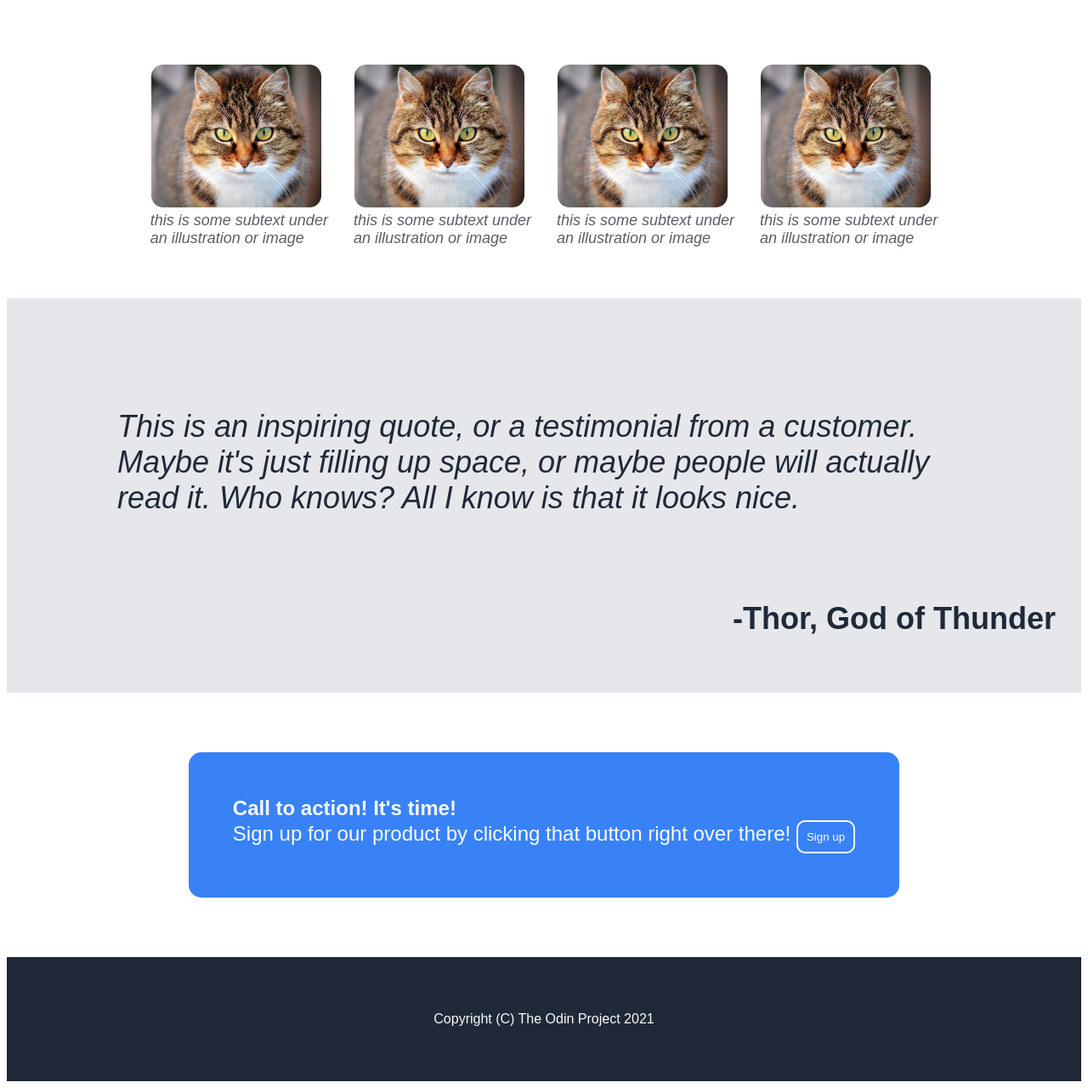
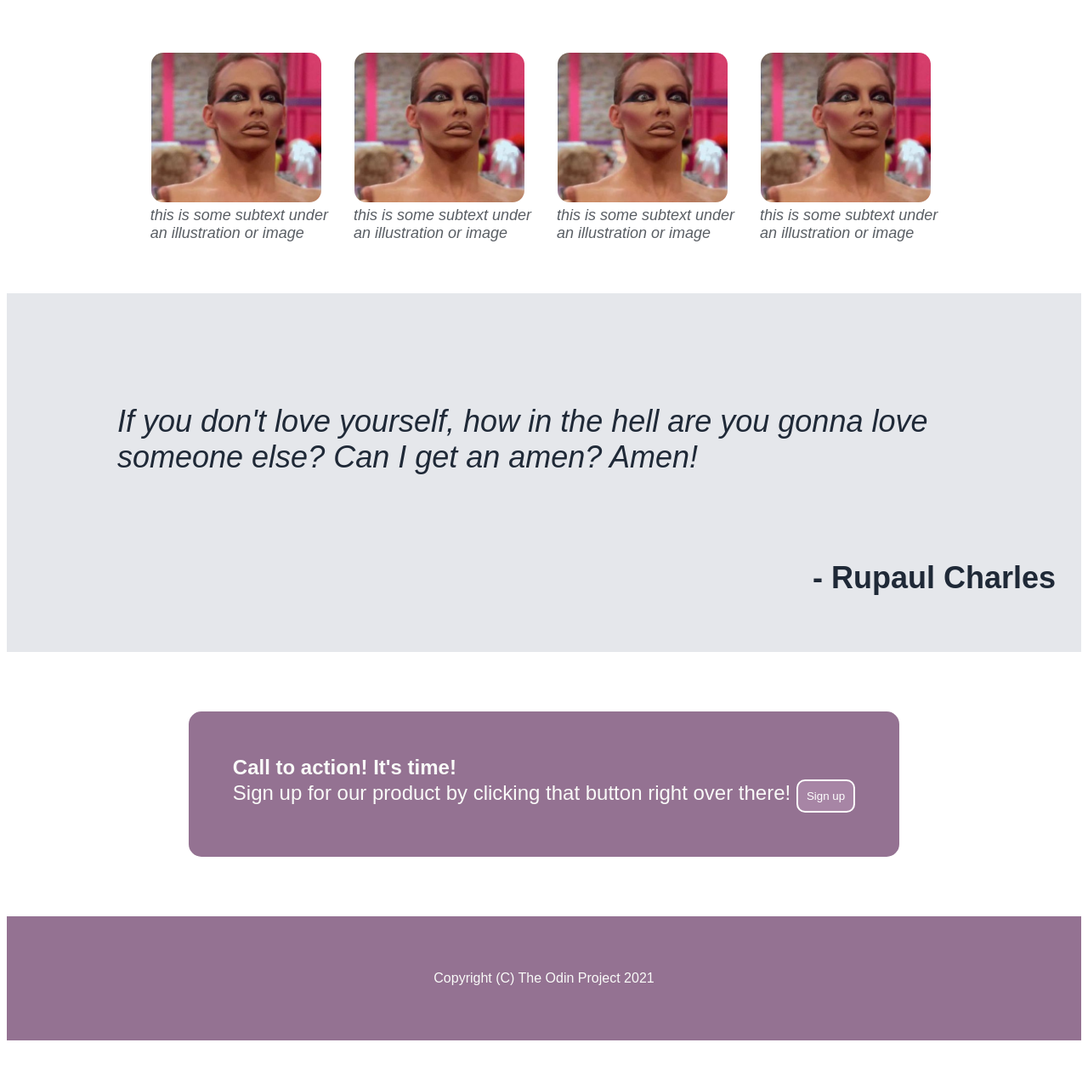
Before and after one commit to felicianorman/CSS-project, a plain HTML site: page index.html in a window 1280 px wide. Shown: the part 689-1969 px from the top of the page at 85% size. After the commit the page ends 1921 px from the top, so only its background shows below. Drawn offline with Linux system fonts and the light colour scheme.

Commit message:
fun changes

```diff
--- a/index.html
+++ b/index.html
@@ -22,7 +22,7 @@
 
 <div class="awesome">
     <div class="media">
-        <img class="cat" src="img/cat-1285634_960_720.png" alt="picture of cat">
+        <img class="cat" src="https://logoonline.mtvnimages.com/uri/mgid:file:gsp:entertainment-assets:/logo/shows/rupauls_drag_race/assets/images/ntb_part_1.png?quality=0.85&width=473&height=266&crop=true" alt="picture of cat">
          <div class="piccontent">
          <h1 class="title">This website is <br> awesome</h1>
           <p class="sub-title">This website has some subtext that goes here under <br>the
@@ -39,30 +39,29 @@
 <h2 class="extra">Some random information.</h2>
 <div class="content">
  <div class="cat-photos">
-     <img class="cat2" src="img/cat-300572_960_720.jpeg" alt="another cat picture">
+     <img class="cat2" src="img/Alyssa-Edwards-backstage-on-Drag-Race.jpeg" alt="another cat picture">
      <div class="text">this is some subtext under <br> an illustration or image</div>
  </div>
  <div class="cat-photos">
-    <img class="cat2" src="img/cat-300572_960_720.jpeg" alt="another cat picture">
+    <img class="cat2" src="img/Alyssa-Edwards-backstage-on-Drag-Race.jpeg" alt="another cat picture">
     <div class="text">this is some subtext under <br> an illustration or image</div>
  </div>
  <div class="cat-photos">
-    <img class="cat2" src="img/cat-300572_960_720.jpeg" alt="another cat picture">
+    <img class="cat2" src="img/Alyssa-Edwards-backstage-on-Drag-Race.jpeg" alt="another cat picture">
     <div class="text">this is some subtext under <br> an illustration or image</div>
  </div>
  <div class="cat-photos">
-    <img class="cat2" src="img/cat-300572_960_720.jpeg" alt="another cat picture">
+    <img class="cat2" src="img/Alyssa-Edwards-backstage-on-Drag-Race.jpeg" alt="another cat picture">
     <div class="text">this is some subtext under <br> an illustration or image</div>
 </div>
 </div>
 </div>
 
 <div class="quote">
-    <p class="quote-text">This is an inspiring quote, or a testimonial from a customer.
-        Maybe it's just filling up space, or maybe people will actually
-        read it. Who knows? All I know is that it looks nice.
+    <p class="quote-text">If you don't love yourself, how in the hell are you gonna love someone else?
+        Can I get an amen? Amen!
     </p>
-    <p class="thor">-Thor, God of Thunder</p>
+    <p class="thor">- Rupaul Charles</p>
 </div>
 
 <div class="content3">
--- a/styles.css
+++ b/styles.css
@@ -7,7 +7,7 @@ body {
 /* Start of header */
 
 .header {
-    background-color: #1F2937;
+    background-color: #947292;
     display: flex;
     justify-content: space-between;
     align-items: center;
@@ -21,7 +21,9 @@ a {
 }
 
 a:hover {
-    font-weight: bold;
+    /* font-weight: bold;  */
+    background-color: #a785a5;
+    padding: 5px;
 }
 
 ul {
@@ -43,7 +45,7 @@ ul {
 /* Start of top section */
 
 .awesome {
-    background-color: #1F2937;
+    background-color: #947292;
     padding: 48px;
     align-items: center;
     justify-content: center;
@@ -149,25 +151,28 @@ ul {
 /* sign up button */
 
 .sign-up {
-    background-color:#3882F6;
+    background-color:#947292;
     font-size: 24px;
     color: #F9FaF8;
     padding: 50px;
-    border: 2px solid #3882F6;
+    border: 2px solid #947292;
     border-radius: 15px;
+    margin:
 }
 
 button {
-    background-color: #3882F6;
+    background-color:#a785a5;
     border: 2px solid white;
     border-radius: 10px;
     color: white;
     padding: 10px;
+    gap: 10px;
 }
 
 /* start of footer */
+
 footer {
-    background-color: #1F2937;
+    background-color: #947292;
     color: #F9FaF8;
     display:flex;
     align-items: center;
```
Also changed, not shown: img/Alyssa-Edwards-backstage-on-Drag-Race.jpeg (added).
